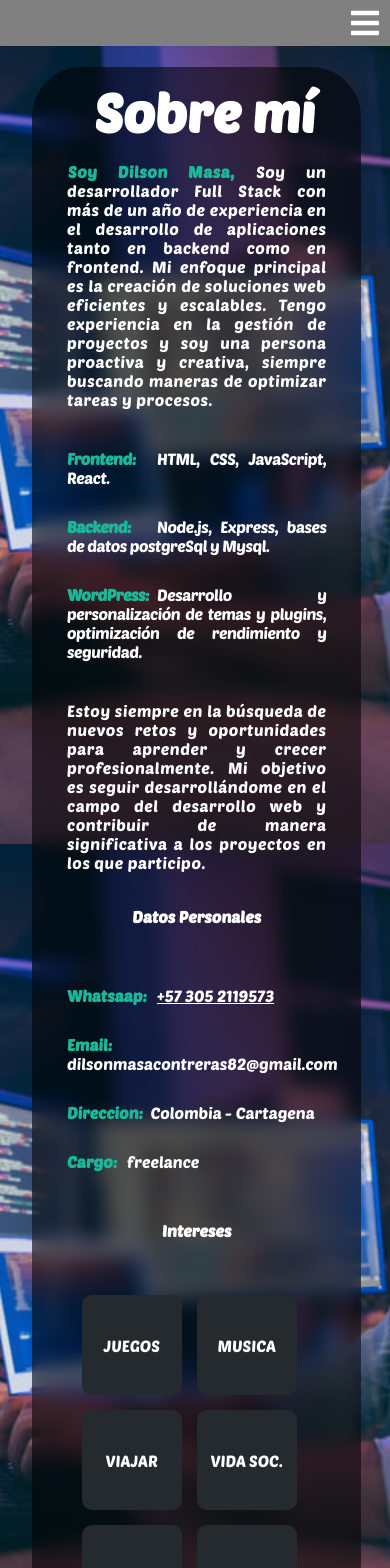
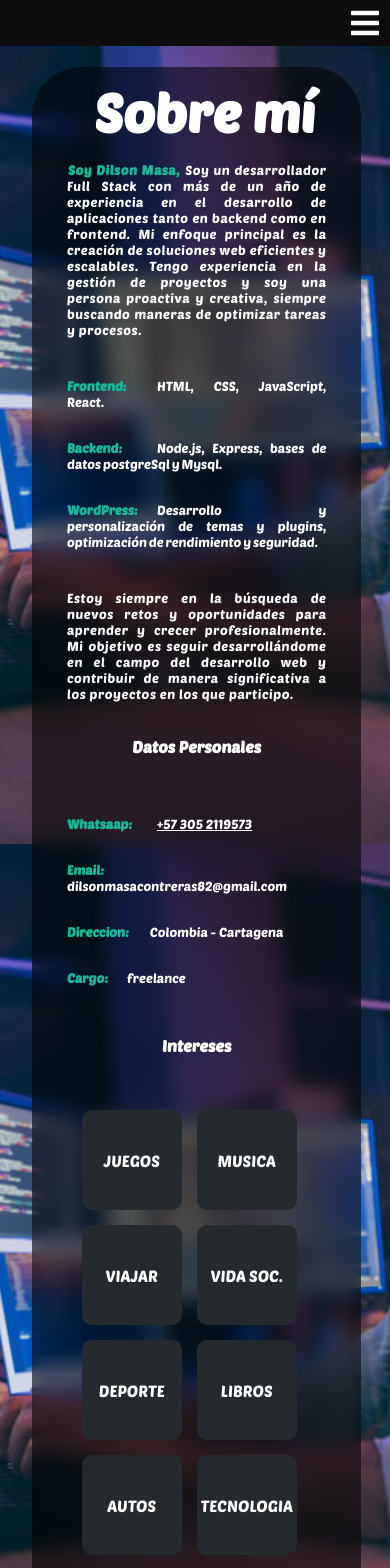
Before and after one commit to Dilson2022/Portafolio-Dilson-Masa, a React (Vite) app: page /sobremi in a window 390 px wide. Shown: the top 1568 px of the page. Built offline with nearby package versions, Linux system fonts and the light colour scheme.

Commit message:
agregando mi experiencia en wordpress

```diff
--- a/src/Components/NavBar/NavBar.css
+++ b/src/Components/NavBar/NavBar.css
@@ -58,7 +58,7 @@
 
   .menu-padre {
     width: 100%;
-    background-color: gray;
+    background-color: rgb(14, 13, 13);
     padding: 1px;
     position: fixed;
     z-index: 1000;
--- a/src/Components/Sobremi/Sobremi.css
+++ b/src/Components/Sobremi/Sobremi.css
@@ -183,7 +183,7 @@ h3{
   text-align: center;
 }
   .sobre-mi, .yosoy {
-    font-size: 16px;
+    font-size: 13px;
   }
 
   .icons-contacto {
@@ -216,7 +216,18 @@ h3{
 }
 
 .wordpres{
+  font-size: 13px;
   padding: 0;
-  letter-spacing: -0.5px;
+  /* letter-spacing: normal; */
+  word-spacing: normal;
+}
+.wordpres li {
+  word-spacing: -1px;
+}
+.info{
+  font-size: 13px;
+  padding: 0;
+  /* letter-spacing: normal; */
+  word-spacing: normal;
 }
 }
--- a/src/Components/Sobremi/Sobremi.jsx
+++ b/src/Components/Sobremi/Sobremi.jsx
@@ -26,7 +26,7 @@ function Sobremi() {
           <div className="col columna-i">
             <h3 className="dato-personal">Datos Personales</h3>
 
-            <ul>
+            <ul className="info">
               <li><strong>Whatsaap:</strong><a href="https://wa.me/+573052119573" target="blank">+57 305 2119573</a></li>
               <li><strong className="email">Email:</strong> dilsonmasacontreras82@gmail.com </li>
               <li><strong className="direccion">Direccion:</strong> Colombia - Cartagena </li>
```
